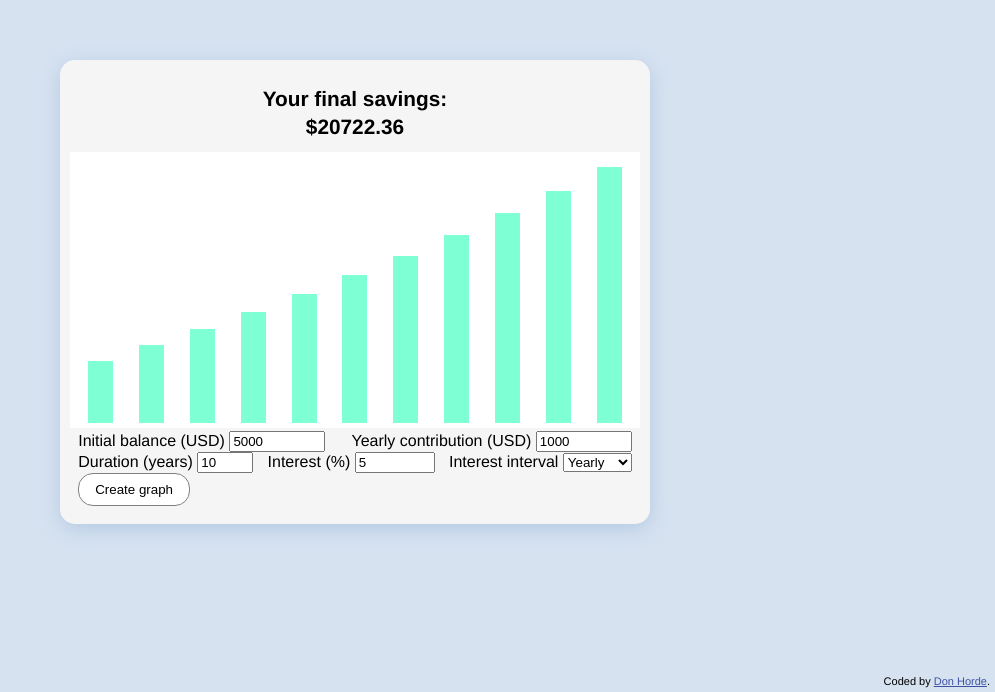
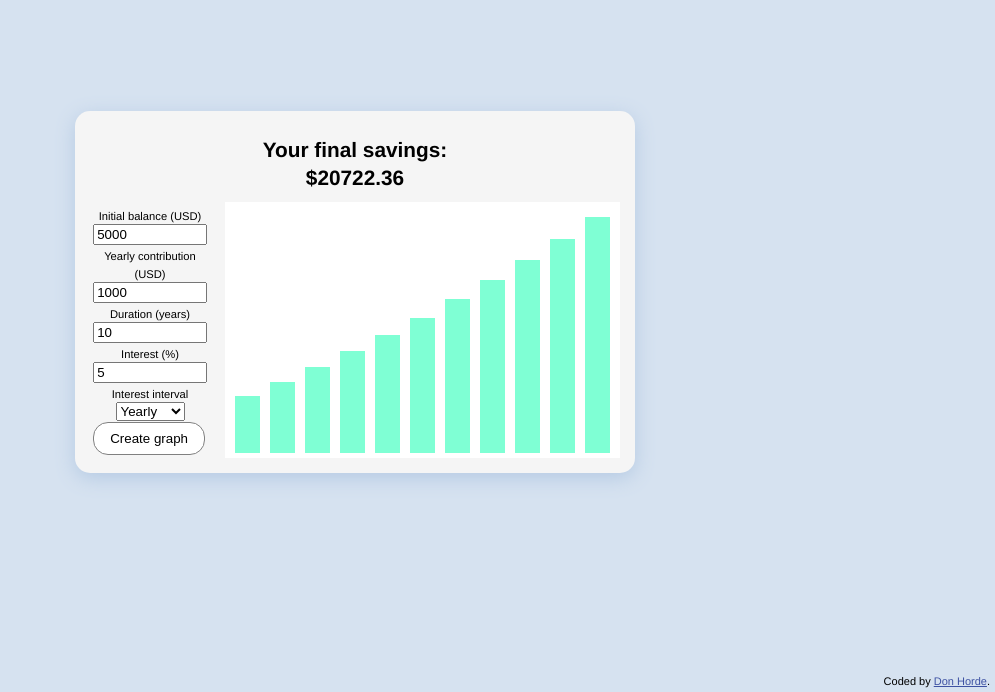
Before and after one commit to donhorde/compound, a plain HTML site: page index.html in a window 1280 px wide. Shown: the part 108-800 px from the top of the page, without its empty margins (285-1280 px from the left). Drawn offline with Linux system fonts and the light colour scheme.

Commit message:
reorder layout to two columns

```diff
--- a/index.html
+++ b/index.html
@@ -12,7 +12,7 @@
         <h1>Your final savings:</h1>
         <h1 id="result-value">$0.00</h1>
       </div>
-      <div class="graph-container"></div>
+      <div class="interactive-wrapper">
         <div class="controls">
           <div>
             <label for="initial-balance">Initial balance (USD)</label>
@@ -39,6 +39,8 @@
           </div>
           <button id="create-graph">Create graph</button>
         </div>
+        <div class="graph-container"></div>
+      </div>
     <div class="attribution">
       Coded by <a href="https://github.com/donhorde">Don Horde</a>.
     </div>
--- a/style.css
+++ b/style.css
@@ -1,3 +1,7 @@
+* {
+    box-sizing: border-box;
+}
+
 body {
     height: 100vh;
     display: flex;
@@ -96,10 +100,24 @@ input:out-of-range, input:out-of-range:focus, input:invalid {
 .controls {
     padding: 0.2rem;
     display: flex;
-    flex-grow: 1;
+    flex-wrap: wrap;
+    /* grid-template-columns: 50% 50%;
+    grid-template-rows: 33% 33% 33%; */
     justify-content: space-between;
     align-items: center;
-    flex-wrap: wrap;
+}
+
+.interactive-wrapper {
+    display: flex;
+    gap: 15px;
+}
+
+input {
+    width: 100%;
+}
+
+label {
+    font-size: 0.7rem;
 }
 
 /* currently unused */
```
Lines whose indentation alone changed are shown as unchanged.
